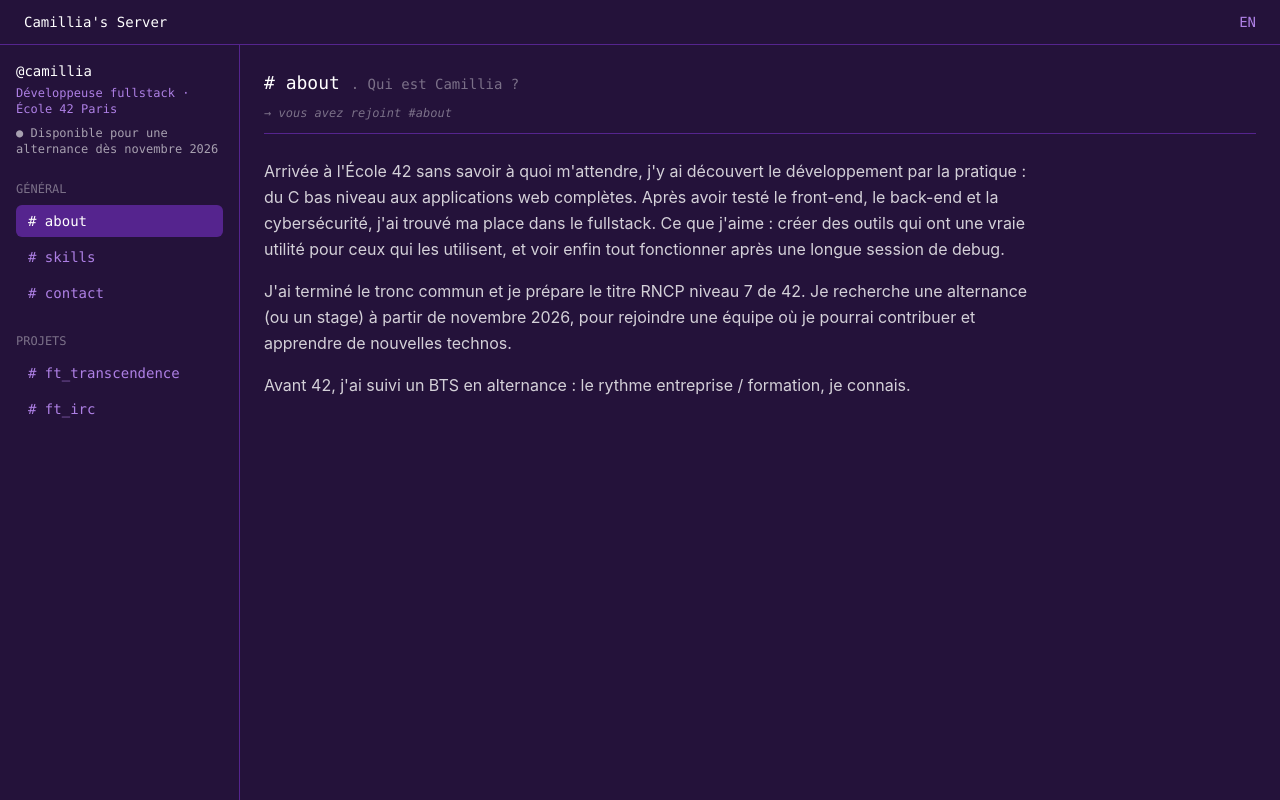
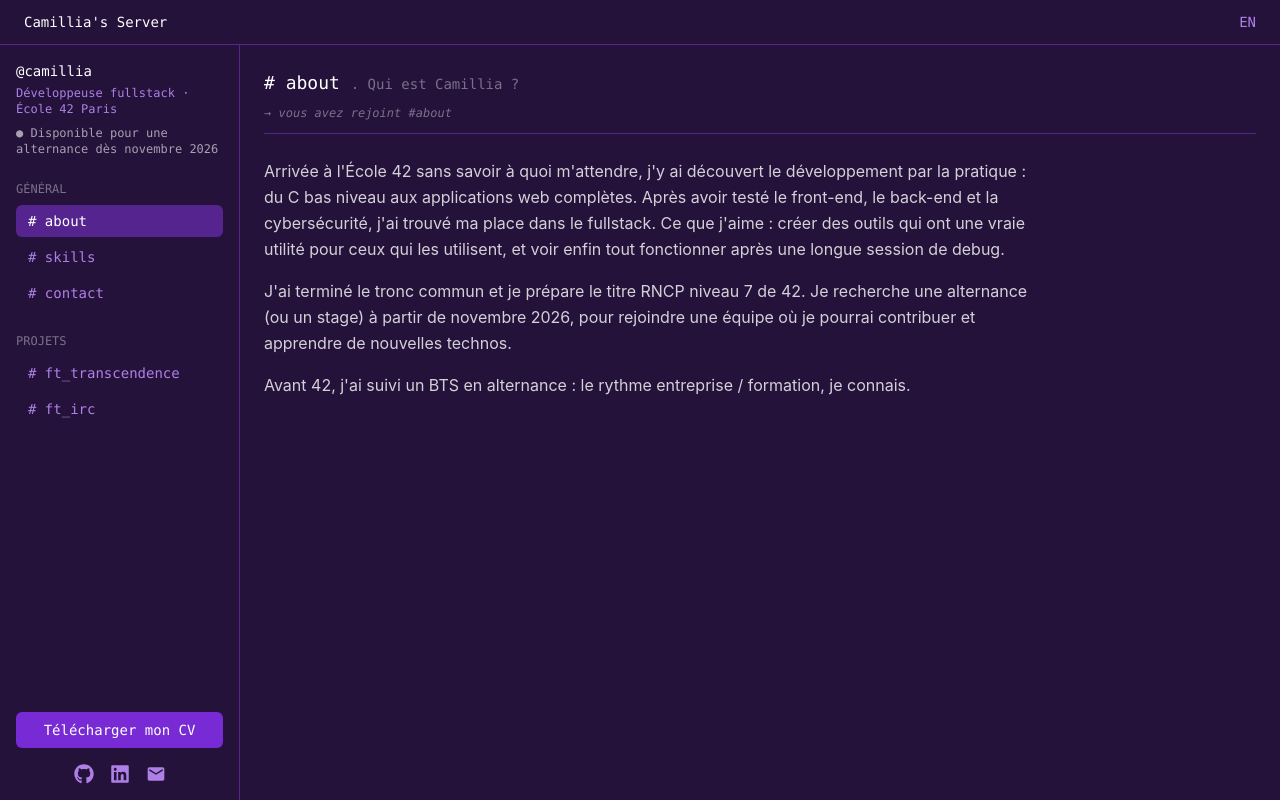
Before and after one commit to Camillia9/Portfolio, a React app: page / in a window 1280 px wide. Built offline with nearby package versions, Linux system fonts and the light colour scheme; the HTML template or start-up script is replaced by a standard one.

Commit message:
Add: Footer de sideBar

```diff
--- a/src/components/Sidebar.jsx
+++ b/src/components/Sidebar.jsx
@@ -1,6 +1,8 @@
 import { useTranslation } from 'react-i18next'
 import { channels } from '../data/channels'
 import ChannelButton from './ChannelButton'
+import SocialLinks from './SocialLinks'
+import { links } from '../data/links'
 
 function ChannelGroup({ title, ids, activeChannel, onSelect }) {
   return (
@@ -26,13 +28,26 @@ export default function Sidebar({ activeChannel, onSelect }) {
   const { t } = useTranslation()
 
   return (
-   <aside className="hidden md:block w-60 shrink-0 border-r border-card p-4 font-mono text-sm">
-      <p className="text-white font-medium">@camillia</p>
-      <p className="text-lavender text-xs mt-1">{t('hero.role')}</p>
-      <p className="text-white/60 text-xs mt-2">● {t('hero.status')}</p>
+    <aside className="hidden md:sticky md:top-0 md:flex md:h-[calc(100vh-45px)] md:flex-col w-60 shrink-0 border-r border-card p-4 font-mono text-sm">
+      <div>
+        <p className="text-white font-medium">@camillia</p>
+        <p className="text-lavender text-xs mt-1">{t('hero.role')}</p>
+        <p className="text-white/60 text-xs mt-2">● {t('hero.status')}</p>
 
-      <ChannelGroup title={t('sidebar.general')} ids={channels.general} activeChannel={activeChannel} onSelect={onSelect} />
-      <ChannelGroup title={t('sidebar.projects')} ids={channels.projects} activeChannel={activeChannel} onSelect={onSelect} />
+        <ChannelGroup title={t('sidebar.general')} ids={channels.general} activeChannel={activeChannel} onSelect={onSelect} />
+        <ChannelGroup title={t('sidebar.projects')} ids={channels.projects} activeChannel={activeChannel} onSelect={onSelect} />
+      </div>
+
+      <div className="mt-auto pt-6 space-y-4">
+        <a
+          href={links.cv}
+          download
+          className="block text-center bg-action text-white px-3 py-2 rounded-md hover:bg-card transition-colors"
+        >
+          {t('hero.ctaCv')}
+        </a>
+        <SocialLinks className="justify-center text-xl" />
+      </div>
     </aside>
   )
 }
--- /dev/null
+++ b/src/components/SocialLinks.jsx
@@ -0,0 +1,29 @@
+import { FaGithub, FaLinkedin } from "react-icons/fa";
+import { MdEmail } from "react-icons/md";
+import { links } from "../data/links";
+
+const items = [
+	{href: links.github, label: 'GitHub', Icon: FaGithub, external: true},
+	{href: links.linkedin, label: 'Linkedin', Icon: FaLinkedin, external: true},
+	{href: `mailto:${links.email}`, label: 'Email', Icon: MdEmail},
+]
+
+export default function SocialLinks({ className = '' }){
+	return (
+		<div className={`flex gap-4 text-lavender ${className}`}>
+			{items.map(({href, label, Icon, external}) => (
+				<a
+					key={label}
+					href={href}
+					aria-label={label}
+					title={label}
+					{...(external && { target: '_blank', rel: 'noopener noreferrer'})}
+					className="hover:text-white transition-colors"
+				>
+					<Icon />
+				</a>
+			))}
+
+		</div>
+	)
+}
```
